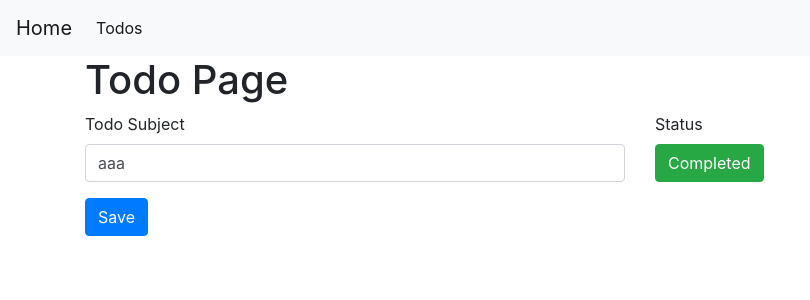
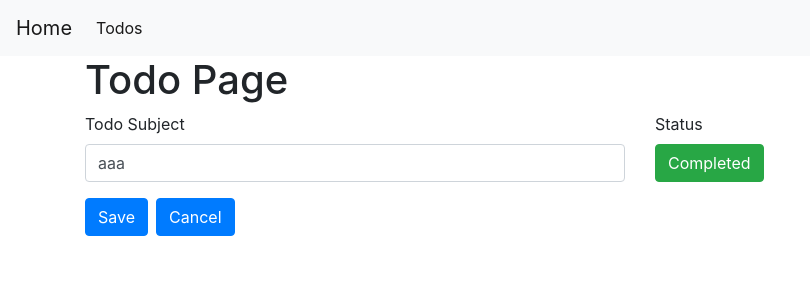
Before and after one commit to lhyeonj120/vue_exam, a Vue app: page /todos/1 in a window 1280 px wide. Shown: the top 300 px of the page, without its empty margins (0-810 px from the left). Built offline with nearby package versions, Linux system fonts and the light colour scheme; data requests are answered from the project's data file.

Commit message:
feat: add moveToListPage

```diff
--- a/src/pages/todos/_id.vue
+++ b/src/pages/todos/_id.vue
@@ -27,17 +27,19 @@
         </div>
     </div>
     <button type="submit" class="btn btn-primary">Save</button>
+    <button class="btn btn-primary ml-2" @click="moveToListPage">Cancel</button>
   </form>
 </template>
 
 <script>
-import {useRoute} from 'vue-router';
+import {useRoute, useRouter} from 'vue-router';
 import axios from 'axios';
 import {ref} from '@vue/reactivity';
 
 export default {
     setup(){
         const route = useRoute();
+        const router = useRouter();
         const todo = ref(null);
         const loading = ref(true);
 
@@ -51,12 +53,20 @@ export default {
             todo.value.completed = !todo.value.completed;
         }
 
+        const moveToListPage = () => {
+            router.push({
+                name: 'Todos'
+            });
+            // router.push('/todos');
+        }
+
         getTodo();
 
         return{
             todo,
             loading,
             toggleTodoStatus,
+            moveToListPage
         }
     }
 }
```
